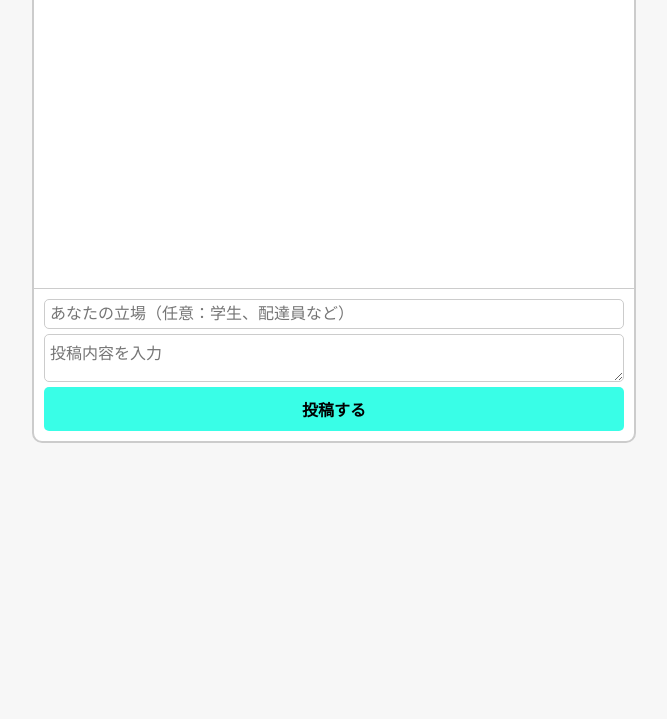
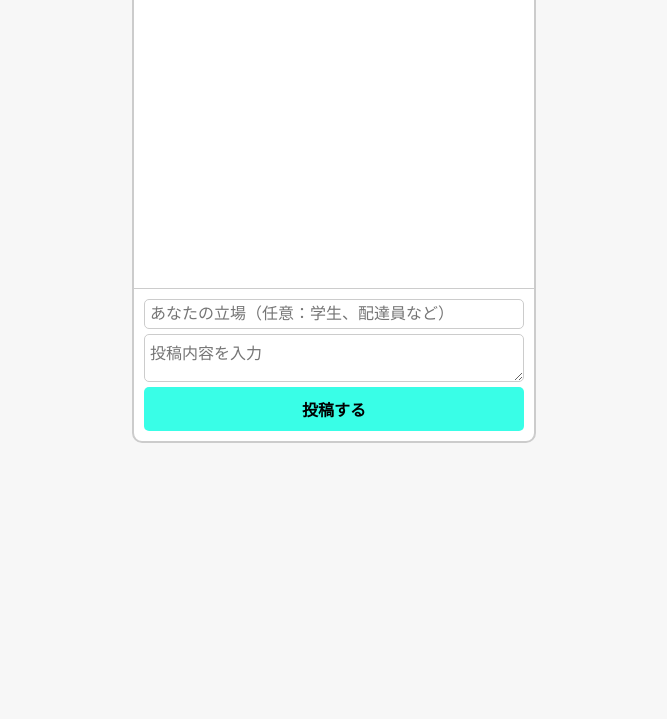
Before and after one commit to kjh-hjk/banpakukeijiban, a plain HTML site: page index.html in a window 1280 px wide. Shown: the part 81-800 px from the top of the page, without its empty margins (306-973 px from the left). Drawn offline with Linux system fonts and the light colour scheme; no server answers.

Commit message:
Update index.html

```diff
--- a/index.html
+++ b/index.html
@@ -5,7 +5,7 @@
 <title>万博情報交換所</title>
 <style>
   body { font-family: 'Kosugi Maru', sans-serif; background-color: #f7f7f7; margin: 0; padding: 0; }
-  .board-container { width: 100%; max-width: 600px; margin: 20px auto; border: 2px solid #ccc; border-radius: 10px; background-color: #fff; display: flex; flex-direction: column; height: 500px; }
+  .board-container { width: 100%; max-width: 400px; margin: 20px auto; border: 2px solid #ccc; border-radius: 10px; background-color: #fff; display: flex; flex-direction: column; height: 500px; }
   .board-title { background-color: #39FEE7; color: #333; font-size: 24px; font-weight: bold; text-align: center; padding: 10px; border-top-left-radius: 10px; border-top-right-radius: 10px; }
   .posts { flex: 1; overflow-y: auto; padding: 10px; }
   .post { border-bottom: 1px solid #ddd; padding: 5px 0; }
```
